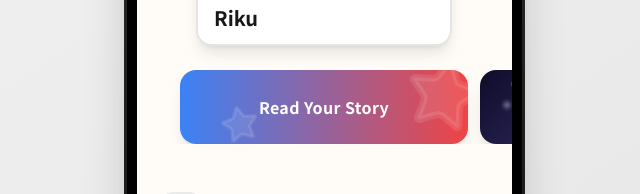
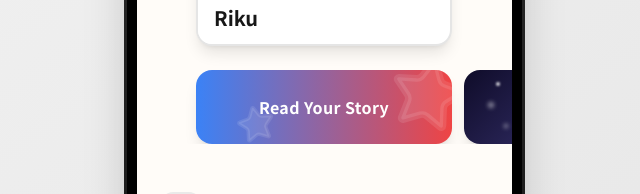
Before and after one commit to link2004/youlet-design-mock, a React (Vite) app: page / in a window 1280 px wide. Shown: the part 491-685 px from the top of the page, without its empty margins (316-956 px from the left). Built offline with nearby package versions, Linux system fonts and the light colour scheme.

Commit message:
style: Align promo cards width with profile card (w-64)

```diff
--- a/components/PhoneScreen.tsx
+++ b/components/PhoneScreen.tsx
@@ -105,13 +105,13 @@ const PhoneScreen: React.FC<PhoneScreenProps> = ({ currentPage, onNavigate }) =>
               style={{
                 scrollSnapType: 'x mandatory',
                 scrollBehavior: 'auto',
-                paddingLeft: 'calc(50% - 144px)',
-                paddingRight: 'calc(50% - 144px)'
+                paddingLeft: 'calc(50% - 128px)',
+                paddingRight: 'calc(50% - 128px)'
               }}
             >
               <button
                 onClick={() => setShowStory(true)}
-                className="w-72 bg-gradient-to-r from-blue-500 to-red-500 py-6 rounded-2xl relative overflow-hidden shadow-lg active:scale-[0.98] transition-transform flex items-center justify-center px-6 flex-shrink-0"
+                className="w-64 bg-gradient-to-r from-blue-500 to-red-500 py-6 rounded-2xl relative overflow-hidden shadow-lg active:scale-[0.98] transition-transform flex items-center justify-center px-6 flex-shrink-0"
                 style={{ scrollSnapAlign: 'center', scrollSnapStop: 'always' }}
               >
                 <div className="absolute -right-4 -top-4 text-white/10 transform rotate-12">
@@ -126,7 +126,7 @@ const PhoneScreen: React.FC<PhoneScreenProps> = ({ currentPage, onNavigate }) =>
               </button>
               <button
                 onClick={() => setShowElements(true)}
-                className="w-72 py-6 rounded-2xl relative overflow-hidden shadow-lg active:scale-[0.98] transition-transform flex items-center justify-center px-6 flex-shrink-0"
+                className="w-64 py-6 rounded-2xl relative overflow-hidden shadow-lg active:scale-[0.98] transition-transform flex items-center justify-center px-6 flex-shrink-0"
                 style={{
                   scrollSnapAlign: 'center',
                   scrollSnapStop: 'always',
```
